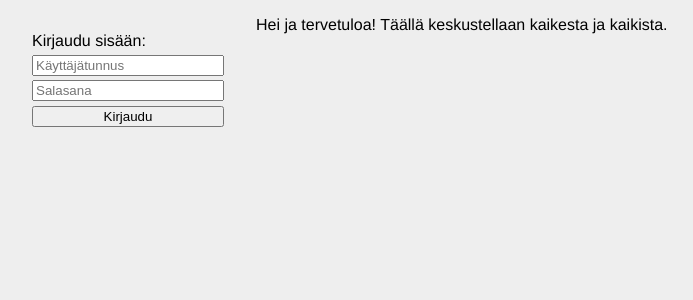
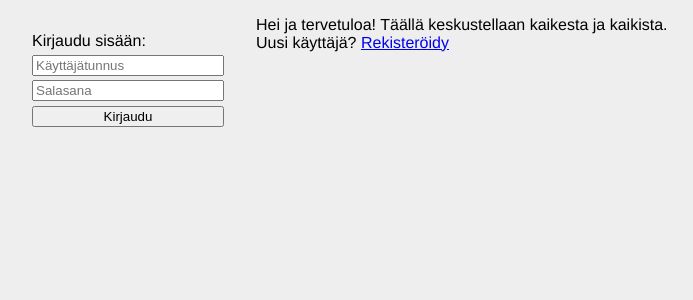
Before and after one commit to valttteri/DiscussionApp, a Flask app: page / in a window 1280 px wide. Shown: the part 98-398 px from the top of the page, without its empty margins (0-693 px from the left). Run offline with Flask 3, Linux system fonts and the light colour scheme.

Commit message:
new accounts can now be created again

```diff
--- a/routes.py
+++ b/routes.py
@@ -40,9 +40,12 @@ def logout():
     del session["admin"]
     return redirect("/")
 
+@app.route("/createuser", methods=["GET", "POST"])
+def createuser():
+    return render_template("createaccount.html")
 
-@app.route("/createuser", methods=["POST"])
-def createuser():
+@app.route("/savenewuser", methods=["GET", "POST"])
+def savenewuser():
     username = request.form["username"]
     password = request.form["password"]
     hash_value = generate_password_hash(password)
--- a/static/main.css
+++ b/static/main.css
@@ -1,6 +1,6 @@
 body {
     margin: 0;
-    font-family: 'Helvetica', 'Arial', sans-serif;
+    font-family: "Helvetica Neue", sans-serif;
     background-color: #EEEEEE;
 }
 
--- a/templates/base.html
+++ b/templates/base.html
@@ -12,9 +12,8 @@
 
 <body>
 
-    {% block content %}
-
-    {% endblock %}
+{% block content %}
+{% endblock %}
 
 </body>
 
--- a/templates/frontpage.html
+++ b/templates/frontpage.html
@@ -9,19 +9,11 @@
          <input type="password" name="password" placeholder="Salasana">
          <input type="submit" value="Kirjaudu">
      </form>
-
      <div>
-            <p>Hei ja tervetuloa! Täällä keskustellaan kaikesta ja kaikista.
+         <p>Hei ja tervetuloa! Täällä keskustellaan kaikesta ja kaikista.<br>
+            Uusi käyttäjä?
+            <a href="/createuser">Rekisteröidy</a>
          </p>
      </div>
 </div>
-    <!--
-    <form action="/createuser" method="POST">
-        Uusi käyttäjä?:<br>
-        <input type="text" name="username" placeholder="Käyttäjätunnus">
-        <br>
-        <input type="password" name="password" placeholder="Salasana">
-        <br>
-        <input type="submit" value="Luo käyttäjä">
-    </form> -->
 {% endblock %}
```
Also changed, not shown: templates/createaccount.html (added, +16 -0 lines). Lines whose indentation alone changed are shown as unchanged.
